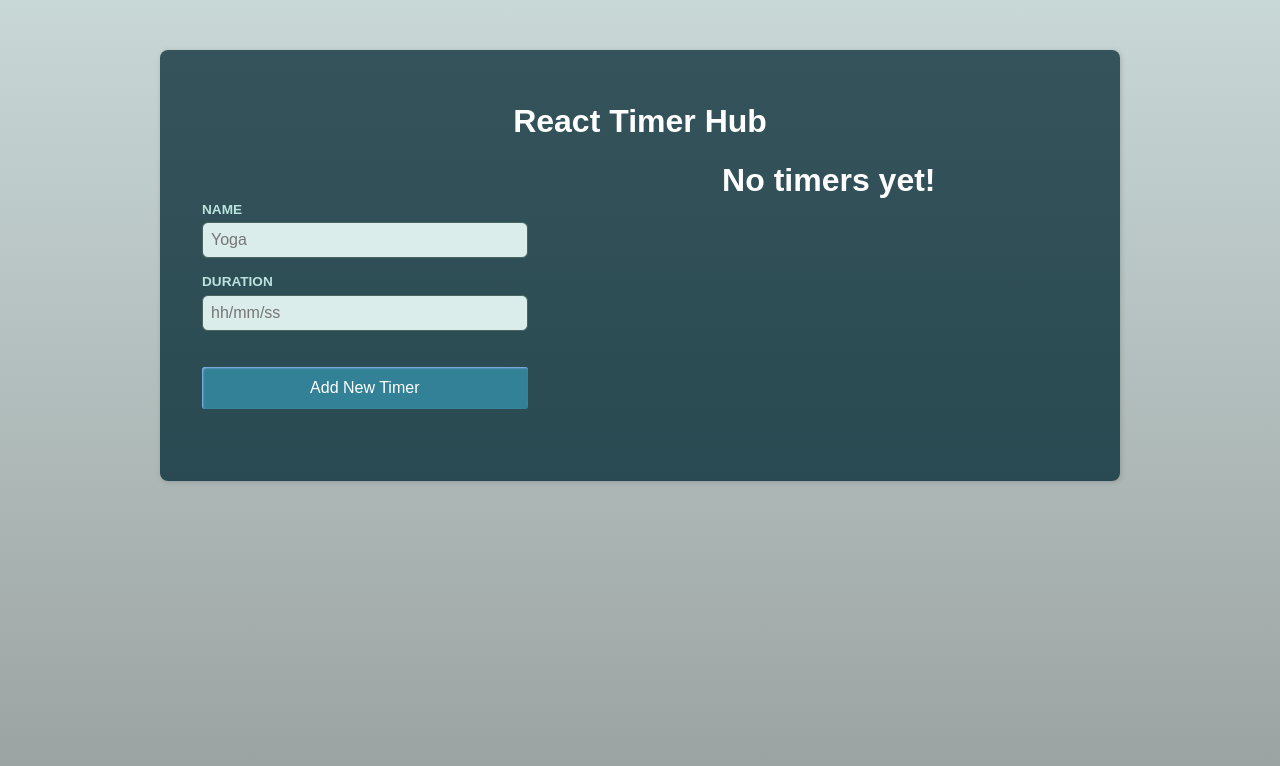
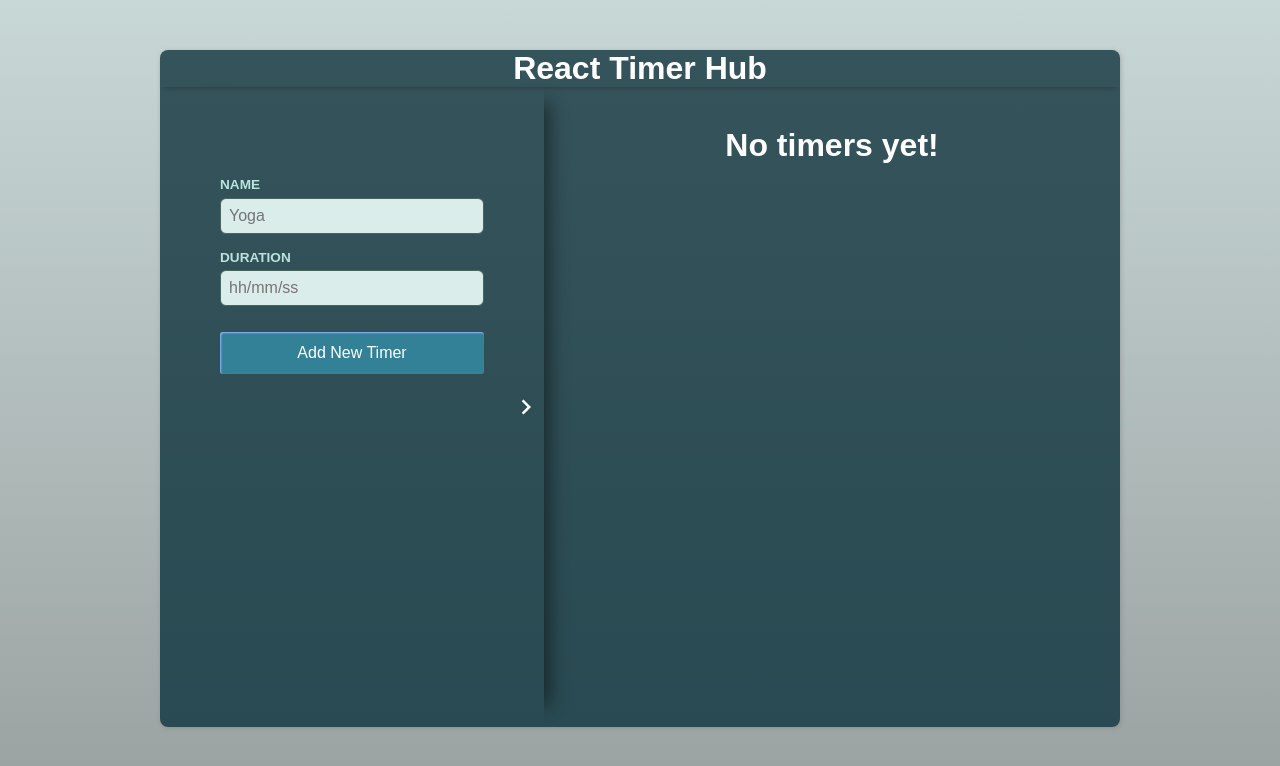
Before and after one commit to Lika-M/timer-hub, a React (Vite) app: page / in a window 1280 px wide. Shown: the top 766 px of the page. Built offline with nearby package versions, Linux system fonts and the light colour scheme; the HTML template or start-up script is replaced by a standard one; a web font is replaced by a local one.

Commit message:
The form is visually separated by a box-shadow, with the intention of being collapsible and expandable. Additionally, a button with a left or right arrow has been added, along with a toggle function allowing it to change based on the state.

```diff
--- a/src/App.scss
+++ b/src/App.scss
@@ -2,6 +2,9 @@
 
 * {
   box-sizing: border-box;
+}
+h1, article {
+  margin: 0;
 }
 
 body {
@@ -12,12 +15,12 @@ body {
   min-height: 100vh;
   font-family: 'Quicksand', sans-serif;
   min-height: 100vh;
+  overflow: hidden;
 }
 
 #root {
-  width: 60rem;
+  max-width: 60rem;
   margin: 50px auto;
-  padding: 2rem;
   background: $color-dashboard;
   border-radius: 8px;
   box-shadow: $box-shadow;
@@ -25,16 +28,18 @@ body {
 }
 
 main {
+  min-height: 80vh;
   display: grid;
   grid-template-columns: 2fr 3fr;
-  grid-gap: 2em;
 }
 
 @media screen and (max-width: 1000px) {
-  main {
-    grid-template-columns: repeat(2, 1fr);
+  #root {
+    margin: 30px 20px;
   }
 }
+
+//TODO sections responsive
 
 @media screen and (max-width: 800px) {
   main {
--- a/src/App.tsx
+++ b/src/App.tsx
@@ -1,3 +1,5 @@
+import { useState } from 'react';
+
 import Header from './components/common/header/Header';
 import ListOfTimers from './components/listOfTimers/ListOfTimers';
 import NewTimer from './components/newTimer/NewTimer';
@@ -6,11 +8,24 @@ import './App.scss';
 
 function App() {
 
+  const [isFormCollapsed, setIsFormCollapsed] = useState<boolean>(true);
+
+  function toggleForm(): void {
+    if (isFormCollapsed) {
+      setIsFormCollapsed(false);
+    } else {
+      setIsFormCollapsed(true);
+    }
+  }
+
   return (
     <TimersContextProvider>
       <Header />
       <main>
-        <NewTimer />
+        <NewTimer
+          toggleForm={toggleForm}
+          isCollapsed={isFormCollapsed}
+        />
         <ListOfTimers />
       </main>
     </TimersContextProvider>
--- a/src/components/common/form/Form.scss
+++ b/src/components/common/form/Form.scss
@@ -1,12 +1,13 @@
 @import '../../../styles/main.scss';
 
 .add-form {
-   padding: 40px 10px;
-   display: flex;
-   flex-direction: column;
+   display: grid;
+   grid-template-columns: 1fr;
+   grid-template-rows: 1fr;
+   padding: 90px 60px;
 
-   .button {
-      margin-top: 20px;
+   button {
+      margin-top: 10px;
    }
 }
 
--- a/src/components/common/header/Header.scss
+++ b/src/components/common/header/Header.scss
@@ -1,6 +1,7 @@
 @import '../../../styles/main.scss';
 
 .header {
+    box-shadow:  0 5px 5px -5px #333;
 
     h1 {
         text-align: center;
--- a/src/components/listOfTimers/ListOfTimers.scss
+++ b/src/components/listOfTimers/ListOfTimers.scss
@@ -1,4 +1,8 @@
 @import '../../styles/main.scss';
+
+.timers {
+    margin: 40px 30px;
+}
 
 .timers-list {
     font-family: $font-second;
--- a/src/components/listOfTimers/ListOfTimers.tsx
+++ b/src/components/listOfTimers/ListOfTimers.tsx
@@ -7,7 +7,7 @@ export default function ListOfTimers() {
   const ctx = useTimerContext();
 
   return (
-    <article>
+    <article className="timers">
       {ctx.timers.length
         ?
         <section className='timers-wrapper'>
--- a/src/components/newTimer/NewTimer.tsx
+++ b/src/components/newTimer/NewTimer.tsx
@@ -1,8 +1,11 @@
 import { useState } from "react";
+import { MdKeyboardArrowRight, MdKeyboardArrowLeft } from "react-icons/md";
+
 import useTimerContext from "../../store/useTimerContext";
 import Form from "../common/form/Form";
 import Input from "../common/input/Input";
 import Button from "../common/button/Button";
+import './newTimer.scss';
 
 type Placeholder = {
     name: string,
@@ -13,17 +16,22 @@ export type ExtractedData = Placeholder & {
     id: number;
 }
 
-export default function NewTimer() {
+type NewTimerProps = {
+    toggleForm: () => void,
+    isCollapsed: boolean
+}
+
+export default function NewTimer({ toggleForm, isCollapsed }: NewTimerProps) {
 
     const { addTimer } = useTimerContext();
-    const initPlaceholder ={ name: 'Yoga', duration: 'hh/mm/ss' }
+    const initPlaceholder = { name: 'Yoga', duration: 'hh/mm/ss' }
     const [placeholder, setPlaceholder] = useState<Placeholder>(initPlaceholder);
 
     function handleSubmit(data: unknown) {
         const extractedData = data as ExtractedData;
         const id = Math.floor(Math.random() * 1000);
         const isValidDurationFormat = /^([01]\d|2[0-3])\/([0-5]\d)\/([0-5]\d)$/.test(extractedData.duration);
-        const canAdd = extractedData.name !== '' && extractedData.duration !== ''&&  isValidDurationFormat;
+        const canAdd = extractedData.name !== '' && extractedData.duration !== '' && isValidDurationFormat;
 
         if (canAdd) {
             addTimer({ id: id, name: extractedData.name, duration: extractedData.duration });
@@ -35,7 +43,7 @@ export default function NewTimer() {
             if (extractedData.name === '') {
                 newName = 'Enter the Name';
             }
-            if ( !isValidDurationFormat){
+            if (!isValidDurationFormat) {
                 newDuration = 'Invalid format'
             }
             if (extractedData.duration === '') {
@@ -47,6 +55,12 @@ export default function NewTimer() {
     }
 
     return (
+        <article className="form">
+            <span onClick={toggleForm}>
+                {isCollapsed
+                    ? <MdKeyboardArrowRight />
+                    : <MdKeyboardArrowLeft />}
+            </span>
             <Form onSave={handleSubmit}>
                 <Input
                     type="text"
@@ -64,5 +78,6 @@ export default function NewTimer() {
                 />
                 <Button>Add New Timer</Button>
             </Form>
+        </article>
     );
 }
--- a/src/components/newTimer/newTimer.scss
+++ b/src/components/newTimer/newTimer.scss
@@ -0,0 +1,17 @@
+@import '../../styles/main.scss';
+
+.form {
+    box-shadow: 25px -3px 17px -19px rgba(0, 0, 0, 0.45);
+    position: relative;
+
+    svg {
+        font-size: 30px;
+        position: absolute;
+        top: 50%;
+        right: 0;
+        transform: translate(-10%, -50%);
+        cursor: pointer;
+    }
+}
+
+// TODO: rotate down the shadow and arrows
```
Lines whose indentation alone changed are shown as unchanged.
